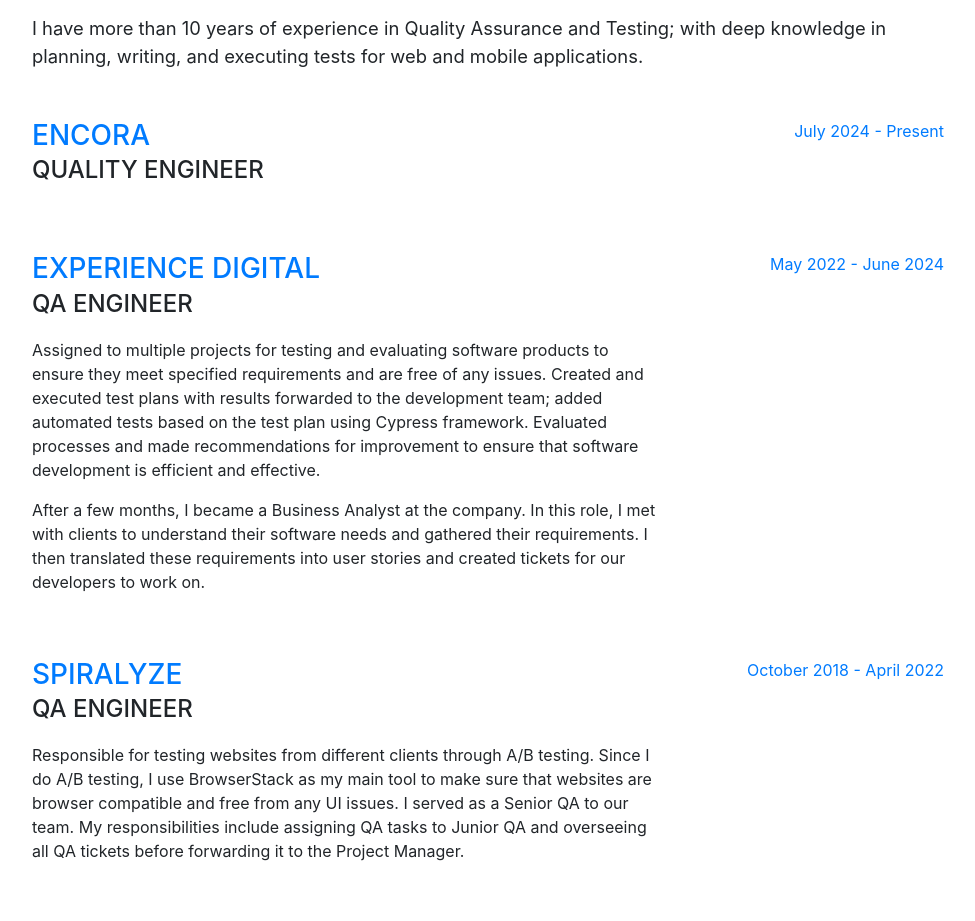
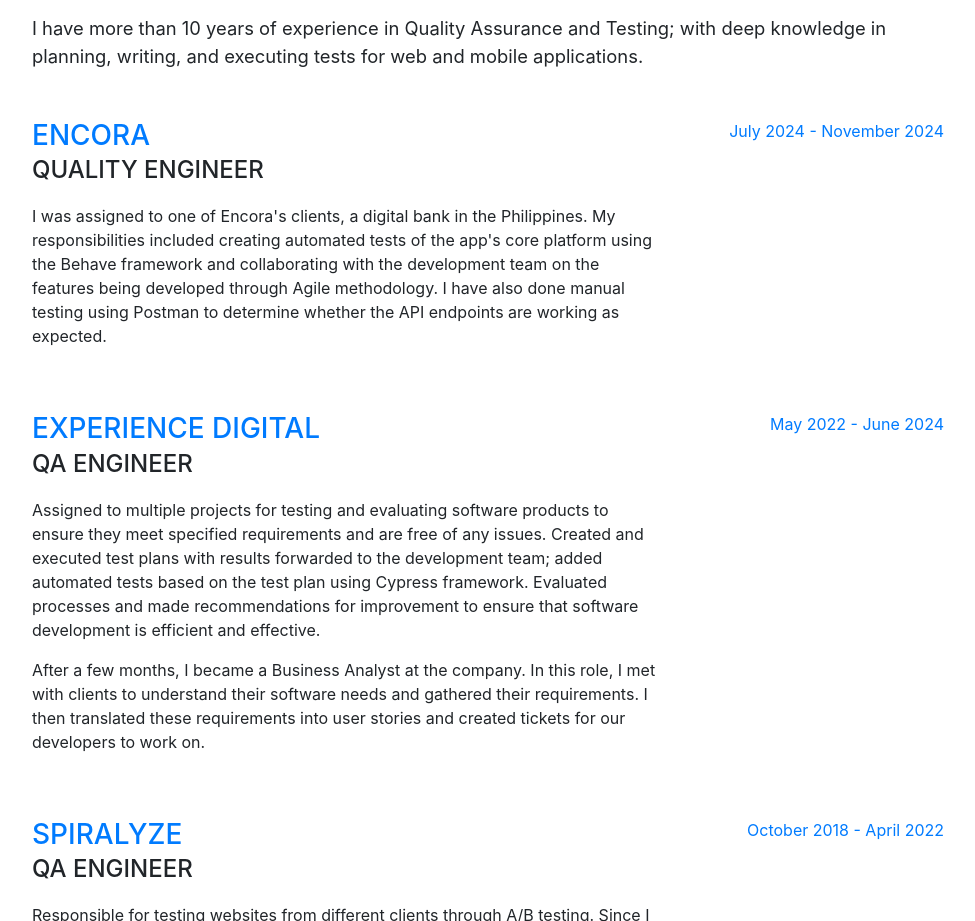
Before and after one commit to bashsimplicio/bashsimplicio.github.io, a website with bundled scripts: page index.html in a window 1280 px wide. Shown: the part 920-1841 px from the top of the page, without its empty margins (288-1263 px from the left). Built offline with nearby package versions, Linux system fonts and the light colour scheme; a web font is replaced by a local one.

Commit message:
Added Encora details

```diff
--- a/index.html
+++ b/index.html
@@ -105,9 +105,10 @@
           <div class="resume-content">
             <h3 class="mb-0"><a href="https://www.encora.com/about" target="_blank">Encora</a></h3>
             <div class="subheading mb-3">Quality Engineer</div>
+            <p>I was assigned to one of Encora's clients, a digital bank in the Philippines. My responsibilities included creating automated tests of the app's core platform using the Behave framework and collaborating with the development team on the features being developed through Agile methodology. I have also done manual testing using Postman to determine whether the API endpoints are working as expected.</p>
           </div>
           <div class="resume-date text-md-right">
-            <span class="text-primary">July 2024 - Present</span>
+            <span class="text-primary">July 2024 - November 2024</span>
           </div>
         </div>
 
```
